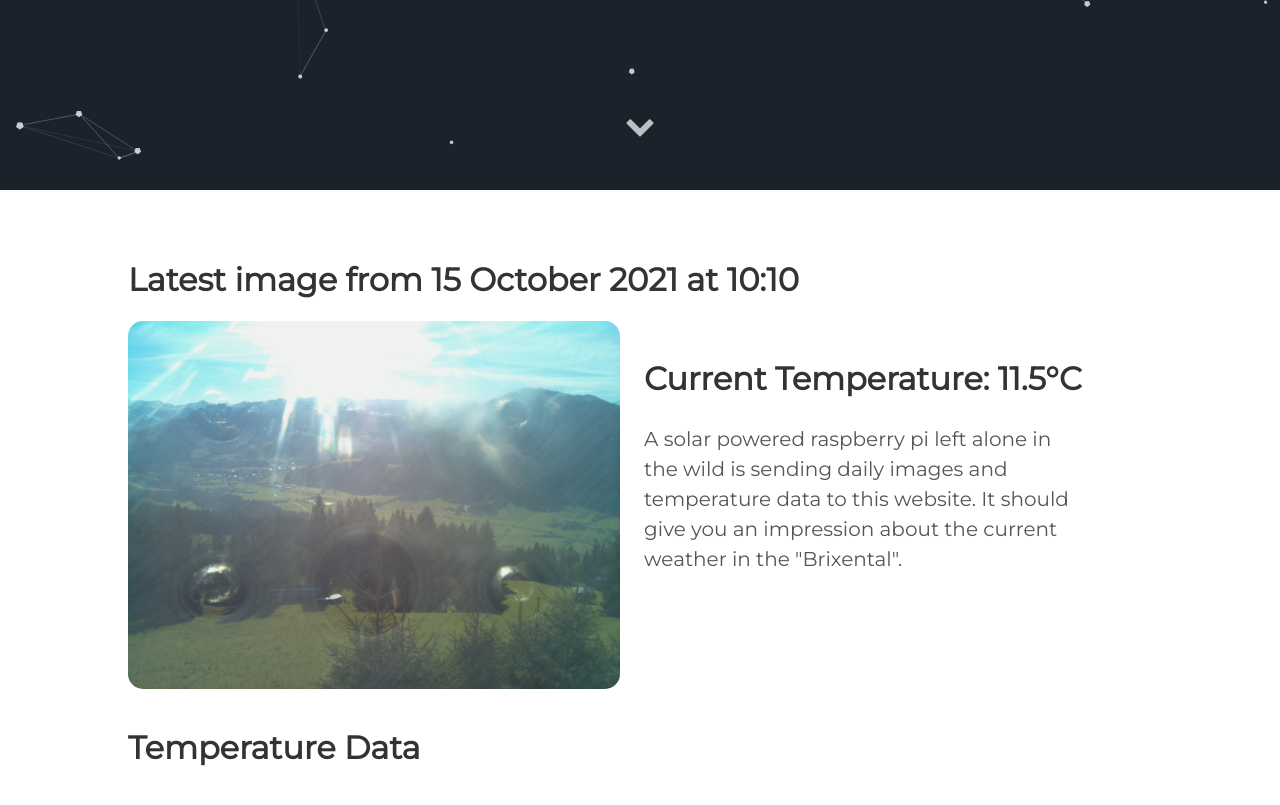
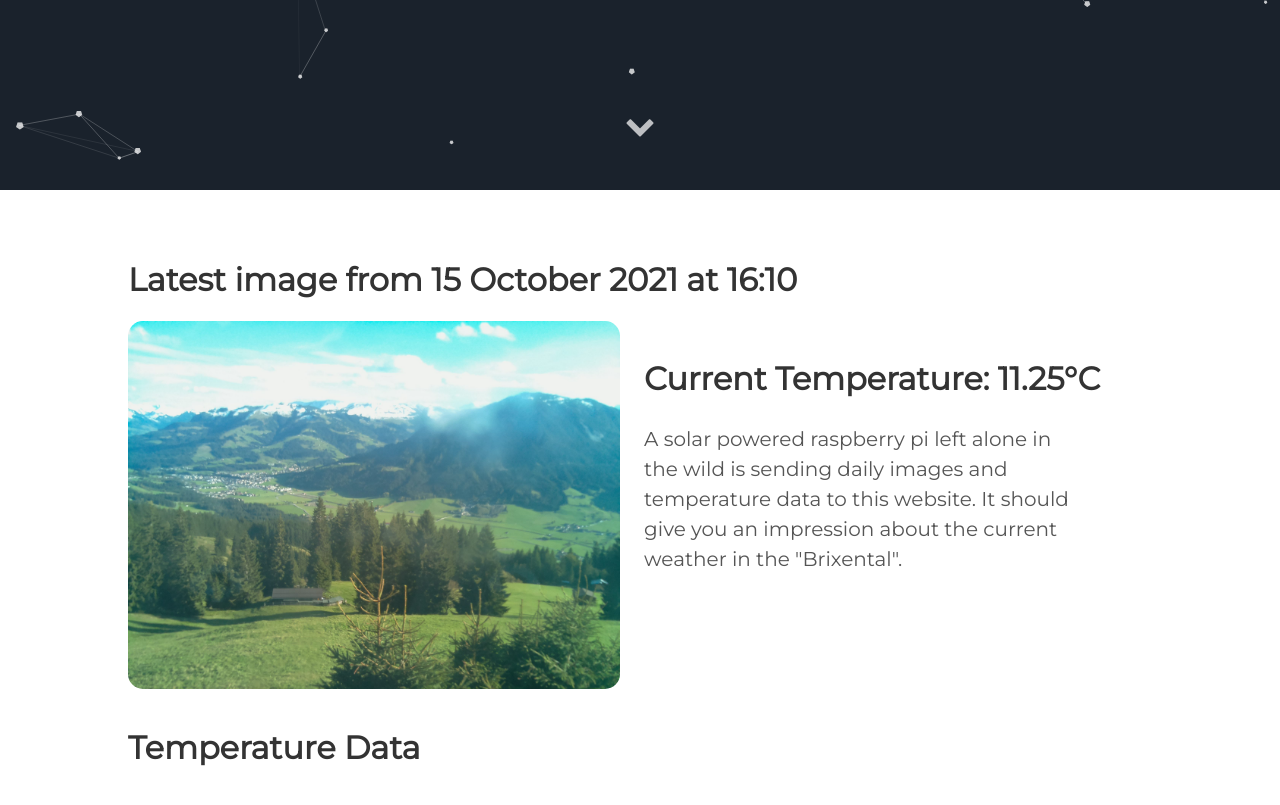
Before and after one commit to vektorious/vektorious.github.io, a Jekyll site: the page built from resources/huette.md, in a window 1280 px wide and 900 px high, scrolled down 710 px. Shown: the top 805 px of the window. Built offline with Jekyll 4.4.1, drawn with Linux system fonts in a browser that asks for light colours.

Commit message:
I'm a bot beep boop

```diff
--- a/resources/huette.md
+++ b/resources/huette.md
@@ -6,13 +6,13 @@ image: '/assets/img/'
 description: 'Live image from the Austrian alps'
 twitter_text: ' '
 ---
-## Latest image from 15 October 2021 at 10:10
+## Latest image from 15 October 2021 at 16:10
 <div class="huette">
   <div class="huette-image">
     <img src="{{ "/assets/img/huette.jpg" | prepend: site.baseurl }}">
   </div>
   <div class="huette-text">
-        <h2>Current Temperature: 11.5°C</h2>
+        <h2>Current Temperature: 11.25°C</h2>
         <p>A solar powered raspberry pi left alone in the wild is sending daily images and temperature data to this website. It should give you an impression about the current weather in the "Brixental".</p>
 
   </div>
```
Also changed, not shown: rpi-script/2021-10-15_160922.txt (renamed from rpi-script/2021-10-15_100921.txt, +5 -5 lines), rpi-script/huette.md (+2 -2 lines), assets/img/huette.jpg, assets/img/temp_plot.png, rpi-script/temp_plot.png, 1 other file.
